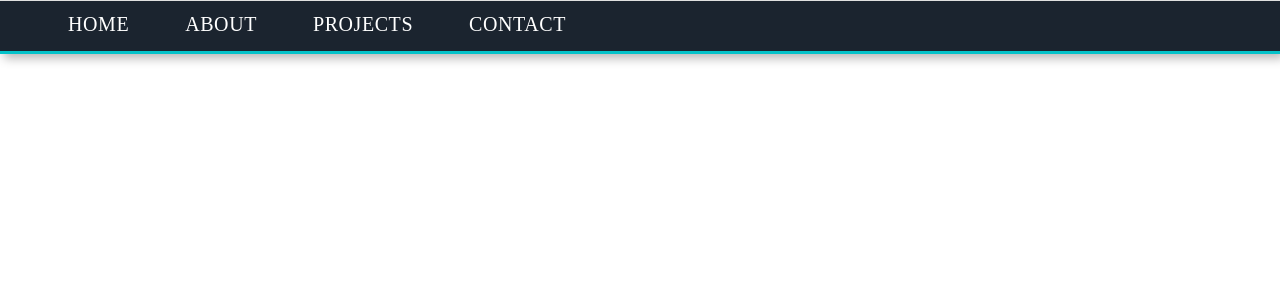
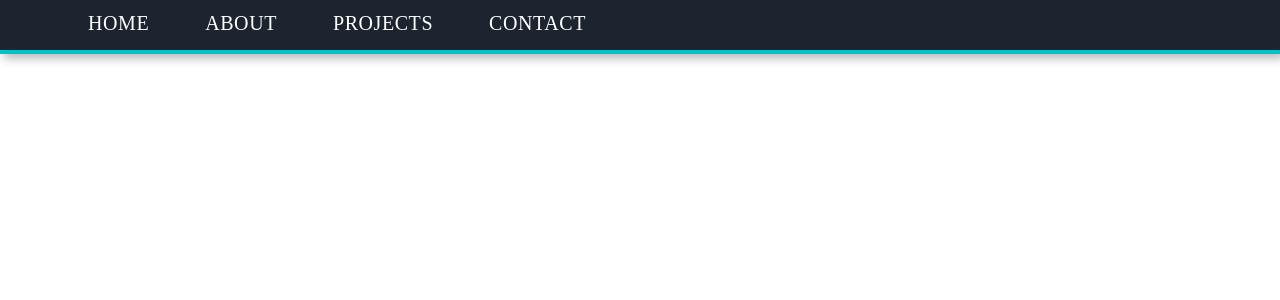
Before and after one commit to arunipatel06/portfolio, a React (Create React App) app in the folder my-portfolio/: page /contact/514 in a window 1280 px wide. Shown: the top 300 px of the page. Built offline with nearby package versions, Linux system fonts and the light colour scheme.

Commit message:
Fix Navbar Style

```diff
--- a/my-portfolio/src/NewNavbar.js
+++ b/my-portfolio/src/NewNavbar.js
@@ -1,159 +1,87 @@
-import React, { Fragment } from 'react';
-import { Button, Divider } from '@material-ui/core';
-import { makeStyles } from '@material-ui/core/styles';
-import classNames from 'classnames';
-import { Link } from 'react-router-dom';
-
+import React, { Fragment } from "react";
+import { Button} from "@material-ui/core";
+import { makeStyles } from "@material-ui/core/styles";
+import { Link } from "react-router-dom";
 
 const useStyles = makeStyles(theme => ({
   navbar: {
-    width: '100%',
-    height: '50px',
-    position: 'absolute',
+    width: "100%",
+    height: "50px",
+    position: "absolute",
     left: 0,
-    top: 0,
     right: 0,
-    bottom: 'auto',
-    borderBottom: '4px solid #04c2c9',
+    borderBottom: "4px solid #04c2c9",
     boxShadow: '4px 4px 10px 0 rgba(0, 0, 0, 0.3)',
-    textAlign: 'left',
-    transition: '0.5s',
-    cursor: 'pointer',
-    // border-bottom: '3px solid #04c2c9',
-    zIndex: 99,
+    textAlign: "left",
+    transition: "0.5s",
+    cursor: "pointer",
+    zIndex: 99
+  },
 
+  wContainer: {
+    height: "100%",
+    margin: "0 auto",
+    "&:after": {
+      content: "",
+      display: "block",
+      clear: "both"
     },
-  containernNav: {
-    // padding: theme.spacing(1, 3),
-    display: 'block',
-    margin: '0 auto',
-    height: '100%',
-  },
-  wContainer: {
-    // maxWidth: '1500px',
-    height: '100%',
-    margin: '0 auto',
-    '&:after': {
-      content: '',
-      display: 'block',
-      clear: 'both',
-    },
-    backgroundColor: '#1b242f'
-  },
-  navLogo: {
-    height: '100%',
-    display: 'flex',
-    alignItems: 'center',
-    position: 'relative',
-    float: 'left',
-    textDecoration: 'none',
-  },
-  navMenu: {
-    clear: 'none',
+    backgroundColor: "#1b242f"
   },
 
   button: {
-    // textTransform: 'none',
-    transition: '0.5s',
-    fontFamily: 'Raleway',
-    color: 'white',
-    fontSize: '20px',
-    '&:hover': {
-      color: '#e31b6d',
-    },
-  },
-  buttonBottomNav: {
-    margin: '0px 20px',
-
-    //  fontWeight: '500'
-  },
-  buttonContainer: {
-    //paddingRight: theme.spacing(1),
-    height: '60px',
-    float: 'left',
-    //clear: 'none',
-    // display: 'flex',
-    justifyContent: 'center',
-    alignItems: 'center',
+    transition: "0.5s",
+    fontFamily: "Raleway",
+    color: "white",
+    fontSize: "20px",
+    margin: "0px 20px",
+    "&:hover": {
+      color: "#e31b6d"
+    }
   },
 
-  topNav: {
-    // paddingRight: theme.spacing(1),
-    height: '100%',
-    display: 'flex',
-    justifyContent: 'flex-end',
-    alignItems: 'center',
+  buttonContainer: {
+    height: "50px",
+    float: "left",
+    justifyContent: "center",
+    alignItems: "center"
   },
 
-  // sectionDesktop: {
-  //   display: 'none',
-  //   [theme.breakpoints.up('md')]: {
-  //     display: 'block',
-  //     background: 'green',
-  //     height: '100%',
-  //   },
-  // },
-  divider: {
-    margin: theme.spacing(3, 0),
-  },
   center: {
-    height: '50px',
-    display: 'flex',
-    alignItems: 'center',
-    justifyContent: 'center',
-  },
-
+    height: "50px",
+    display: "flex",
+    alignItems: "center",
+    justifyContent: "center"
+  }
 }));
-
 
 const NewNavbar = props => {
   const classes = useStyles();
   return (
     <Fragment>
-      <div
-        className={classes.navbar}>
-        <Divider />
-        <div className={classNames(classes.containerNav, classes.wContainer)}>
-          {/* <div className={classes.navMenu}> */}
-          {/* <div className={classes.sectionDesktop}> */}
-          <div className={classNames(classes.navLogo, classes.buttonBottomNav)}>
-            {/* style={{ marginRight: '35px' }} */}
-          </div>
+      <div className={classes.navbar}>
+
+        <div className={classes.wContainer}>
           <div className={classes.buttonContainer}>
-            <Button
-              className={classNames( classes.button, classes.buttonBottomNav)}
-              component={Link}
-              to="/"
-            >
+
+            <Button className={classes.button} style={{marginLeft: '80px'}} component={Link} to="/">
               HOME
             </Button>
 
-            <Button
-              className={classNames( classes.button, classes.buttonBottomNav)}
-              component={Link}
-              to="/about"
-            >
+            <Button className={classes.button} component={Link} to="/about">
               ABOUT
             </Button>
-            <Button
-              className={classNames( classes.button, classes.buttonBottomNav )}
-              component={Link}
-              to="/about"
-            >
+
+            <Button className={classes.button} component={Link} to="/about">
               PROJECTS
             </Button>
 
             <Button
-              className={classNames( classes.button, classes.buttonBottomNav )}
-              component={Link}
-              to="/contact/514"
-            >
+              className={classes.button} component={Link} to="/contact/514">
               CONTACT
             </Button>
 
           </div>
-          {/* </div>
-          </div> */}
         </div>
       </div>
     </Fragment>
```
Lines whose indentation alone changed are shown as unchanged.
